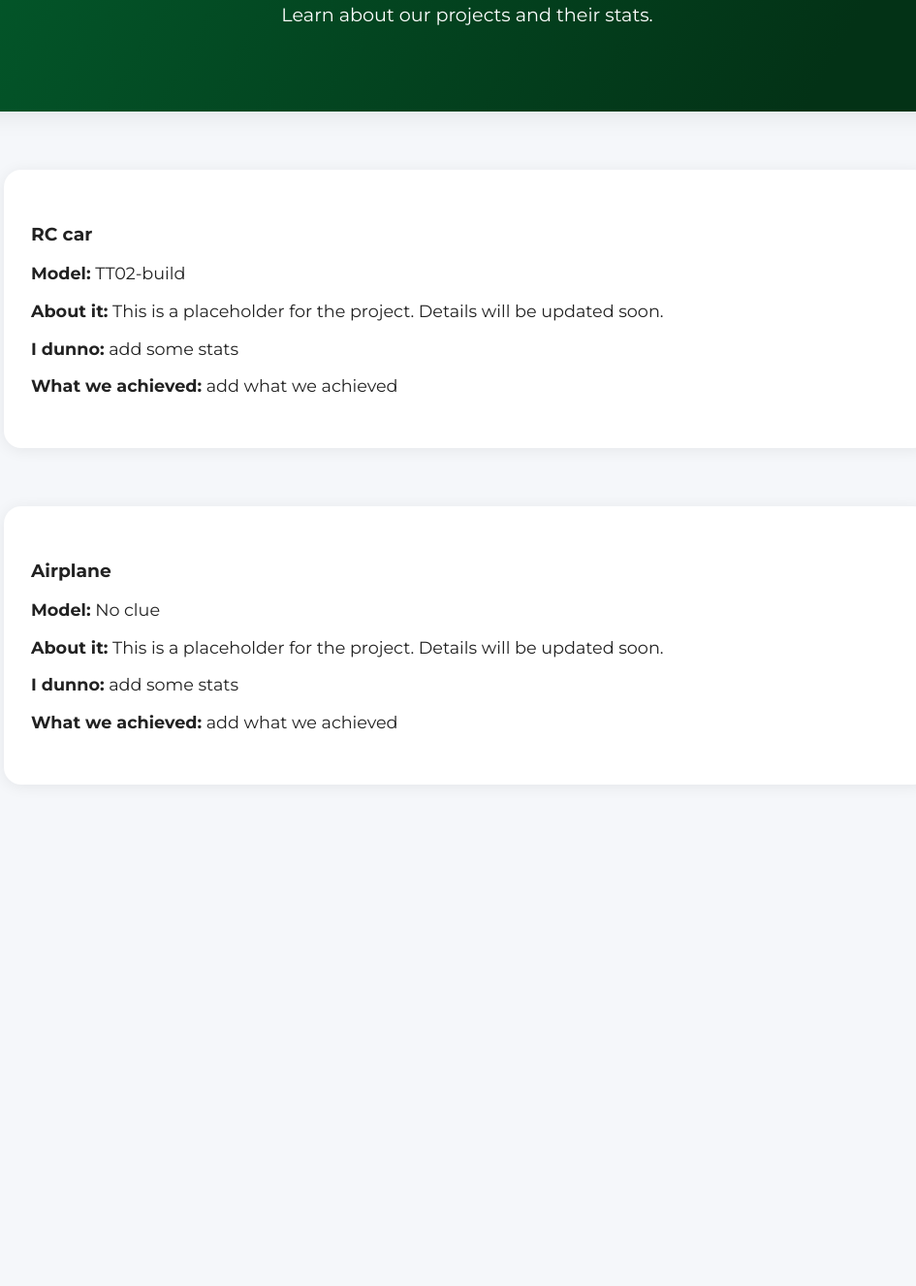
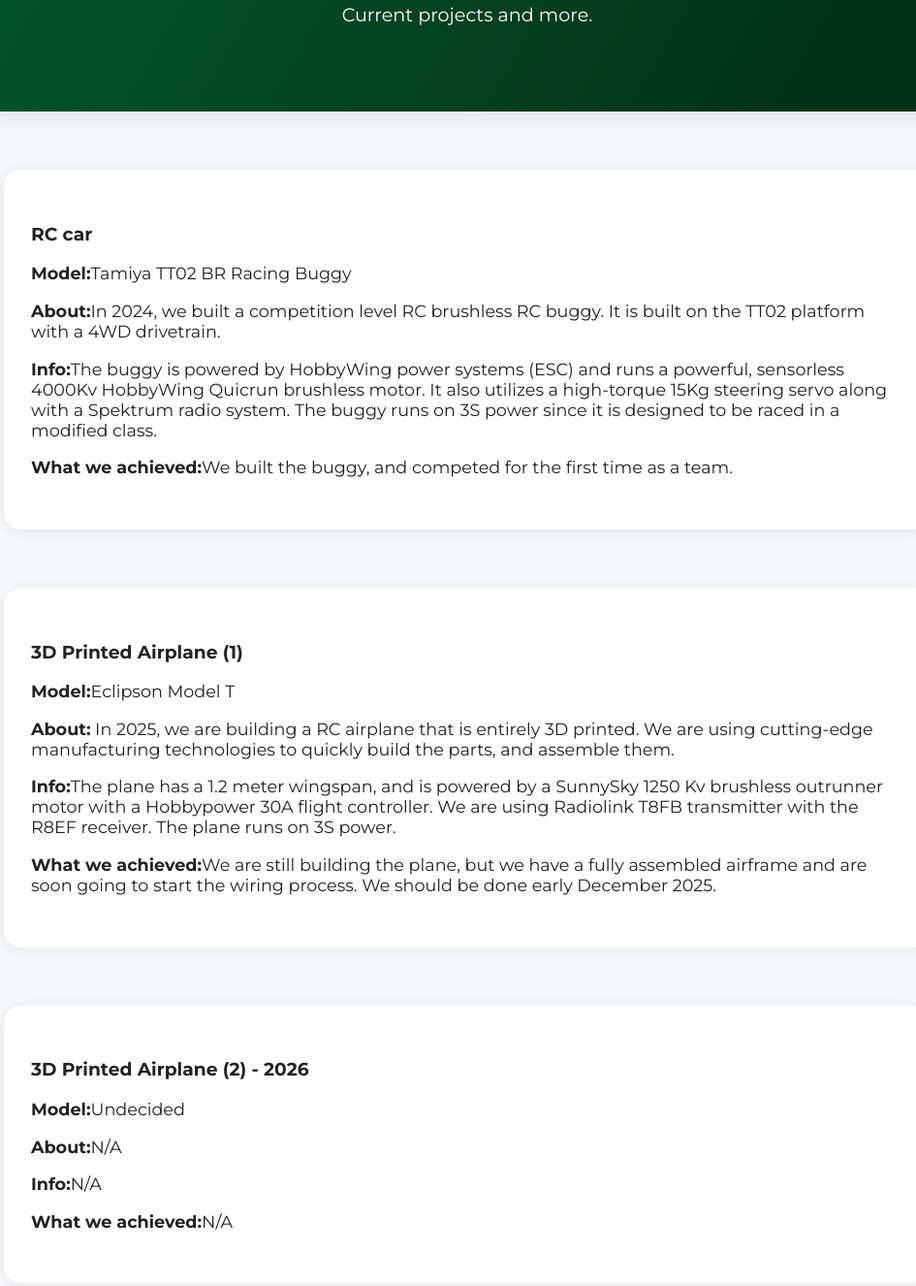
Before and after one commit to Novi-Engineering-Club/engineeringclub-website, a plain HTML site: page pages/projects.html in a window 1280 px wide. Shown: the part 201-1527 px from the top of the page at 97% size, without its empty margins (158-1103 px from the left). Before the commit the page ends 1070 px from the top, so only its background shows below. Drawn offline with Linux system fonts and the light colour scheme.

Commit message:
Feature additions + Typo fixes

```diff
--- a/pages/projects.html
+++ b/pages/projects.html
@@ -13,24 +13,24 @@
     <nav>
       <ul>
         <li><a href="../index.html">Home</a></li>
-        <li><a href="activities_fair.html">Activities Fair</a></li>
-        <li><a href="meetings.html">Meetings</a></li>
+        <!-- <li><a href="activities_fair.html">Activities Fair</a></li>
+        <li><a href="meetings.html">Meetings</a></li> -->
       </ul>
       <button onclick="toggleDarkMode()" class="toggle-theme-btn">Toggle Theme</button>
     </nav>
     <div class="hero">
       <h1>Projects</h1>
-      <p>Learn about our projects and their stats.</p>
+      <p>Current projects and more.</p>
     </div>
   </header>
     <section class="about">
         <div class="container">
             <div class="meeting-item">
                 <h3>RC car</h3>
-                    <p><strong>Model:</strong> TT02-build</p>
-                    <p><strong>About it:</strong> This is a placeholder for the project. Details will be updated soon.</p>
-                    <p><strong>I dunno:</strong> add some stats</p>
-                    <p><strong>What we achieved:</strong> add what we achieved</p>
+                    <p><strong>Model:</strong>Tamiya TT02 BR Racing Buggy</p>
+                    <p><strong>About:</strong>In 2024, we built a competition level RC brushless RC buggy. It is built on the TT02 platform with a 4WD drivetrain.</p>
+                    <p><strong>Info:</strong>The buggy is powered by HobbyWing power systems (ESC) and runs a powerful, sensorless 4000Kv HobbyWing Quicrun brushless motor. It also utilizes a high-torque 15Kg steering servo along with a Spektrum radio system. The buggy runs on 3S power since it is designed to be raced in a modified class.</p>
+                    <p><strong>What we achieved:</strong>We built the buggy, and competed for the first time as a team.</p>
                     <!--Add image here -->
             </div>
         </div> <!--Stolen from meeting page-->
@@ -38,15 +38,27 @@
     <section class="about">
         <div class="container">
             <div class="meeting-item">
-                <h3>Airplane</h3>
-                    <p><strong>Model:</strong> No clue</p>
-                    <p><strong>About it:</strong> This is a placeholder for the project. Details will be updated soon.</p>
-                    <p><strong>I dunno:</strong> add some stats</p>
-                    <p><strong>What we achieved:</strong> add what we achieved</p>
+                <h3>3D Printed Airplane (1)</h3>
+                    <p><strong>Model:</strong>Eclipson Model T</p>
+                    <p><strong>About:</strong> In 2025, we are building a RC airplane that is entirely 3D printed. We are using cutting-edge manufacturing technologies to quickly build the parts, and assemble them.</p>
+                    <p><strong>Info:</strong>The plane has a 1.2 meter wingspan, and is powered by a SunnySky 1250 Kv brushless outrunner motor with a Hobbypower 30A flight controller. We are using Radiolink T8FB transmitter with the R8EF receiver. The plane runs on 3S power.</p>
+                    <p><strong>What we achieved:</strong>We are still building the plane, but we have a fully assembled airframe and are soon going to start the wiring process. We should be done early December 2025.</p>
                     <!--Add image here -->
             </div>
         </div>
     </section>
+    <section class="about">
+      <div class="container">
+          <div class="meeting-item">
+              <h3>3D Printed Airplane (2) - 2026</h3>
+                  <p><strong>Model:</strong>Undecided</p>
+                  <p><strong>About:</strong>N/A</p>
+                  <p><strong>Info:</strong>N/A</p>
+                  <p><strong>What we achieved:</strong>N/A</p>
+                  <!--Add image here -->
+          </div>
+      </div>
+  </section>
 
 
 </body>
```
Also changed, not shown: index.html (+11 -11 lines), pages/activities_fair.html (+1 -0 lines), pages/meetings.html (+8 -3 lines), 5 other files.
